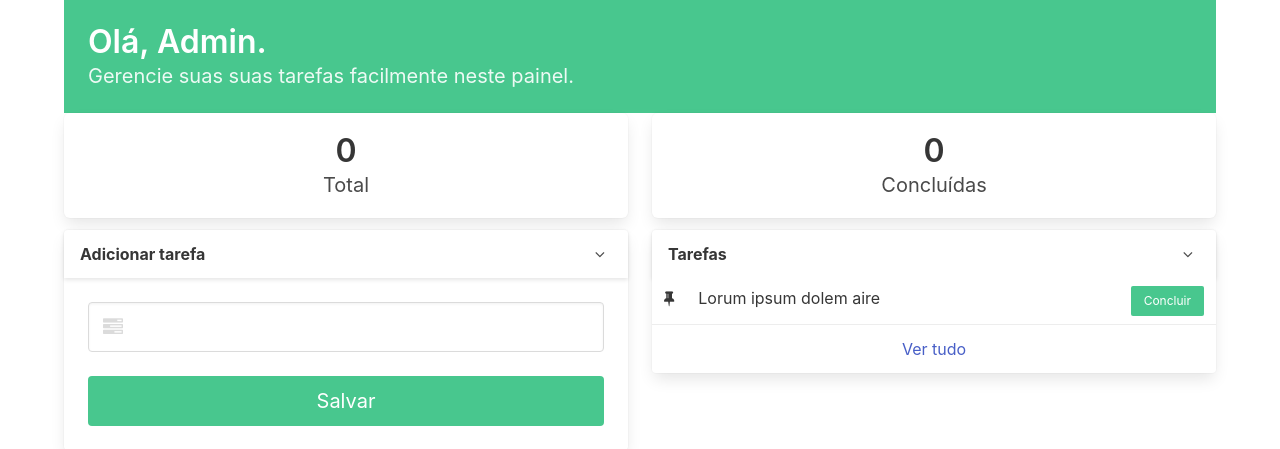
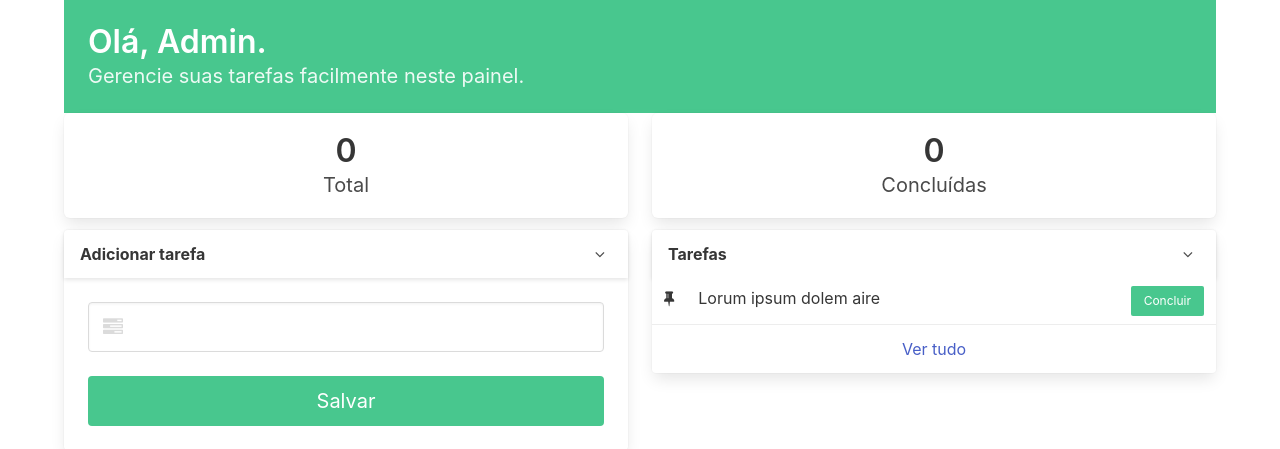
Before and after one commit to americo/eTasks, a Python web app: template templates/dashboard.html in a window 1280 px wide. Shown: the part 52-501 px from the top of the page. Run offline with Jinja, Linux system fonts and the light colour scheme; the template is opened without the code that fills it, so the values that code supplies are empty.

Commit message:
Correção em texto do painel.

```diff
--- a/templates/dashboard.html
+++ b/templates/dashboard.html
@@ -55,7 +55,7 @@
                                 Olá, Admin.
                             </h1>
                             <h2 class="subtitle">
-                                Gerencie suas suas tarefas facilmente neste painel.
+                                Gerencie suas tarefas facilmente neste painel.
                             </h2>
                         </div>
                     </div>
```
